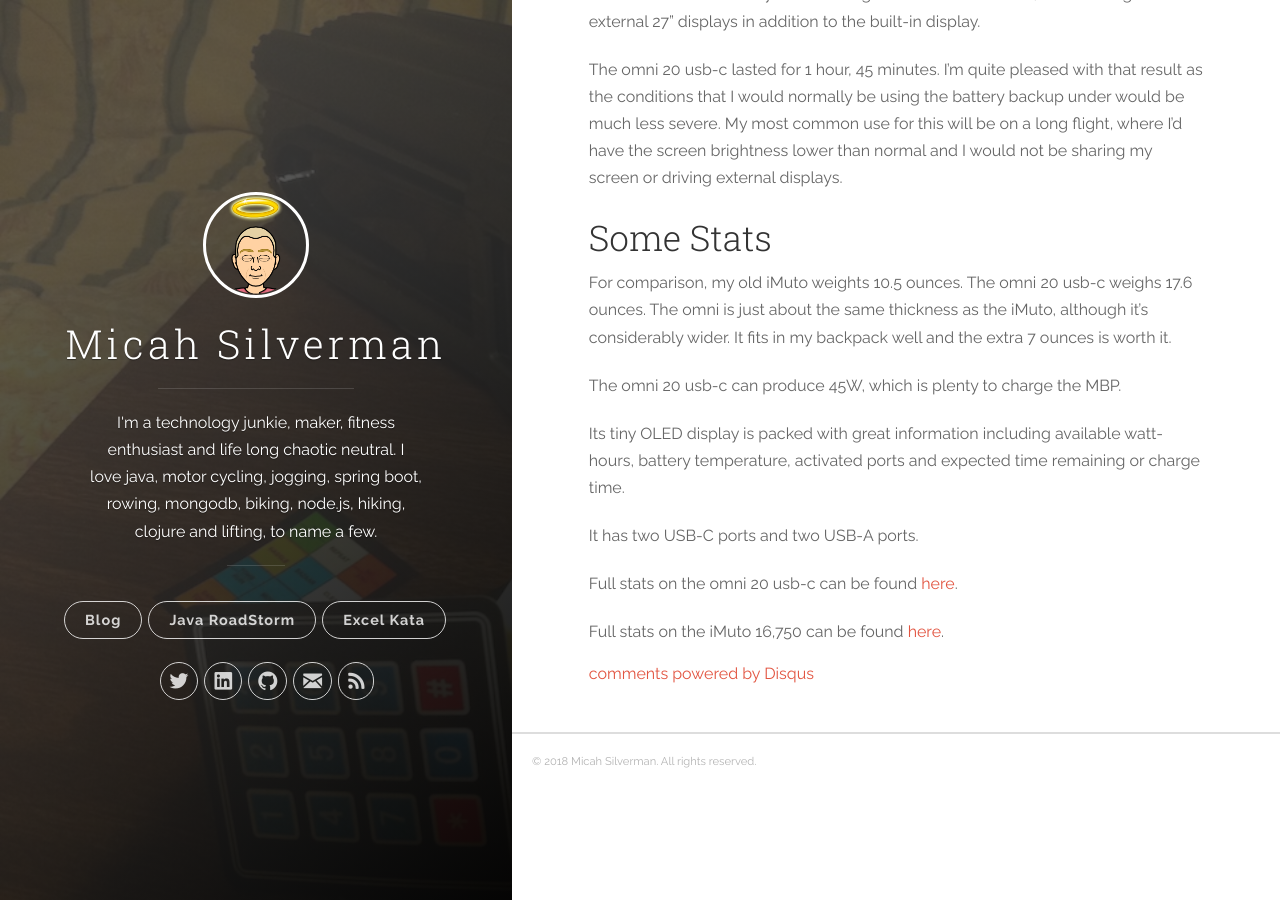
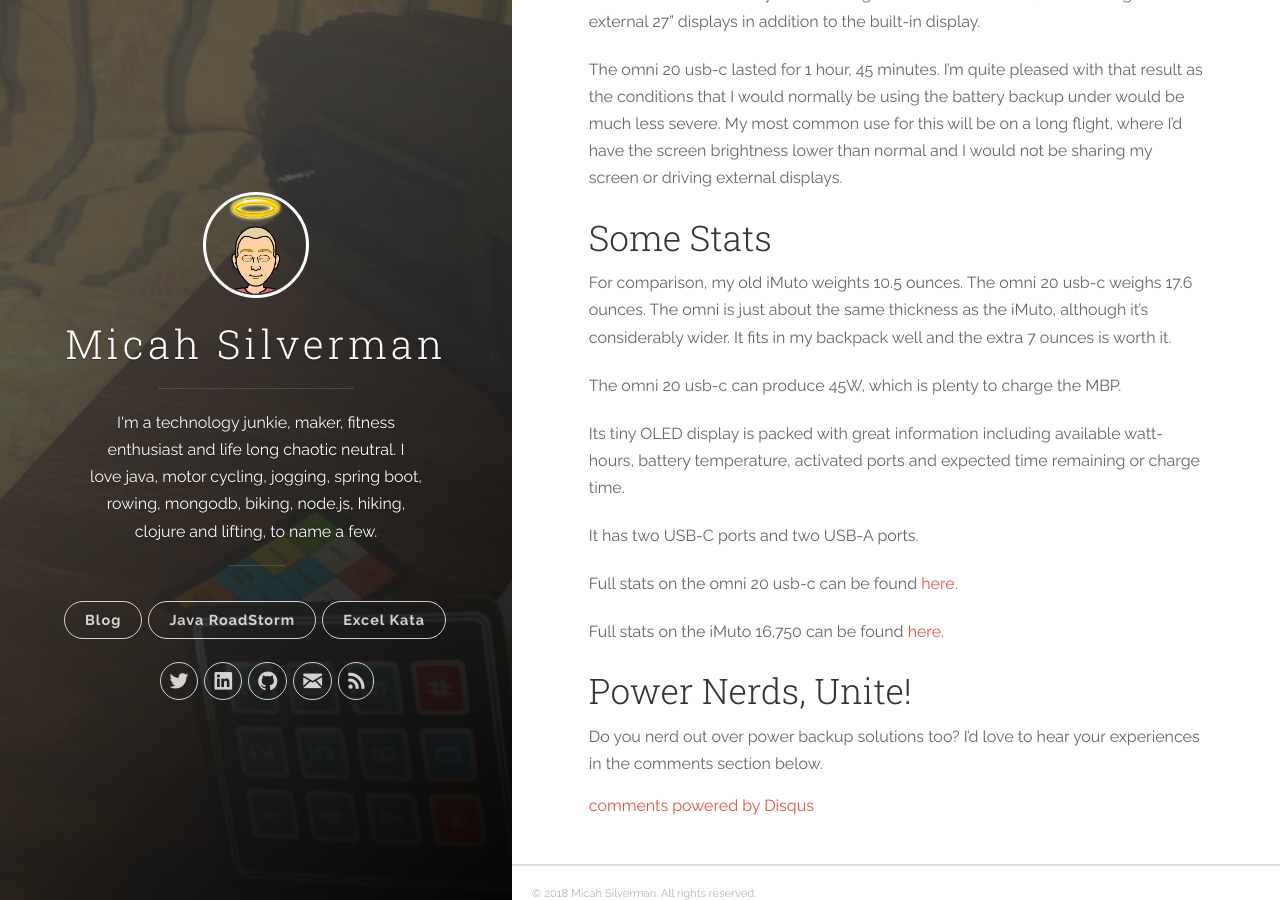
Before and after one commit to dogeared/dogeared.github.io, a Jekyll site: the page built from _posts/2018-02-03-omnicharge-ftw.md, in a window 1280 px wide and 900 px high, scrolled down 4862 px. Built offline with Jekyll 4.4.1, drawn with Linux system fonts in a browser that asks for light colours; nearby versions of some CDN libraries; comment, search, counter and statistics services are not loaded.

Commit message:
updated omni post

```diff
--- a/_posts/2018-02-03-omnicharge-ftw.md
+++ b/_posts/2018-02-03-omnicharge-ftw.md
@@ -114,3 +114,8 @@
 Full stats on the omni 20 usb-c can be found [here](https://www.omnicharge.co/omni-20-usb-c).
 
 Full stats on the iMuto 16,750 can be found [here](https://www.amazon.com/16750mAh-Portable-Charger-Nintendo-External/dp/B01KHDFXCE).
+
+## Power Nerds, Unite!
+
+Do you nerd out over power backup solutions too? I'd love to hear your
+experiences in the comments section below.
```
